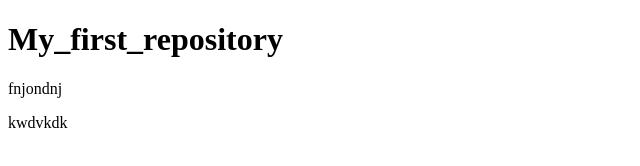
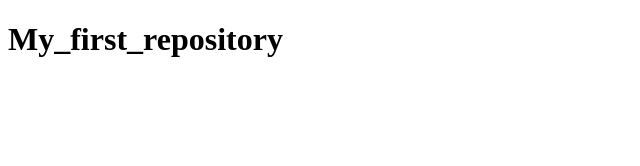
Before and after one commit to ivan1melnyk/my_first_site, a plain HTML site: page index.html in a window 1280 px wide. Shown: the whole page, without its empty margins (0-640 px from the left). Drawn offline with Linux system fonts and the light colour scheme.

Commit message:
fixed deleted p

```diff
--- a/index.html
+++ b/index.html
@@ -7,7 +7,5 @@
   </head>
   <body>
     <h1>My_first_repository</h1>
-    <p>fnjondnj</p>
-    <p>kwdvkdk</p>
   </body>
 </html>
```
